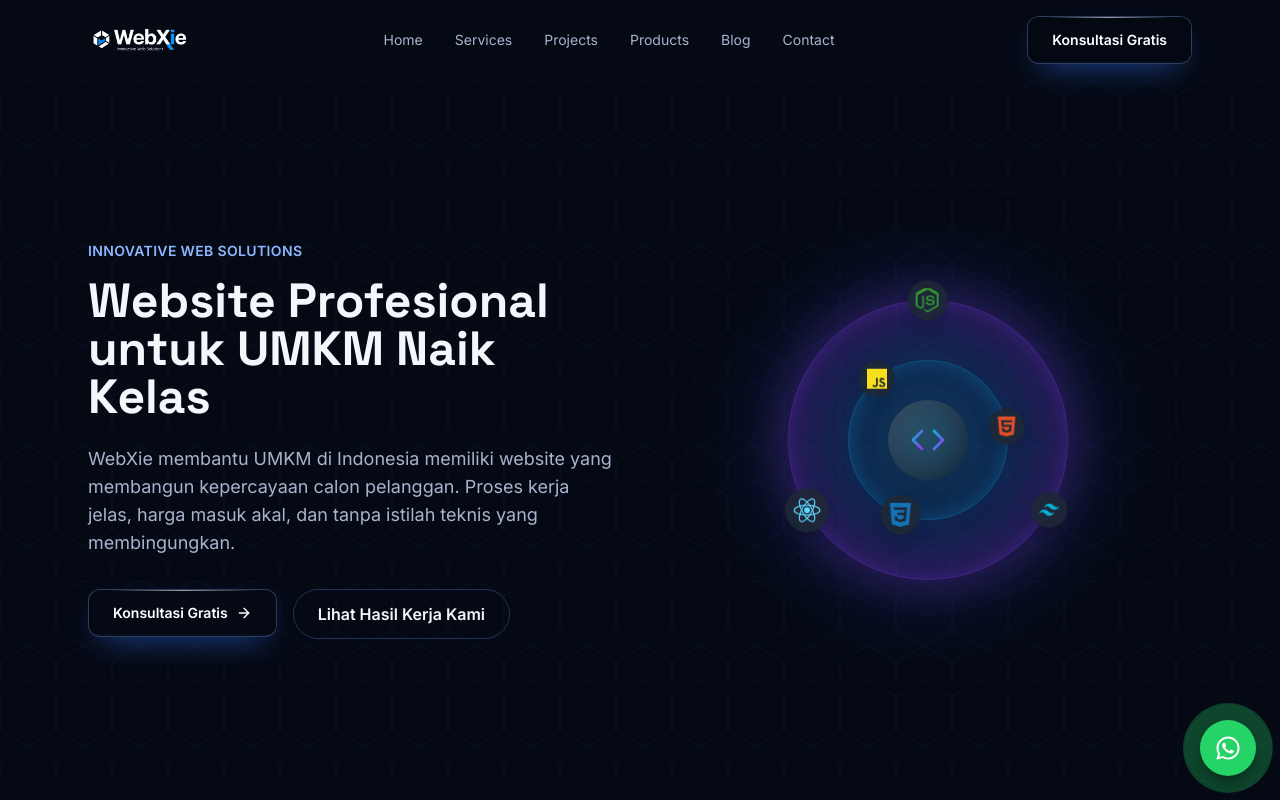
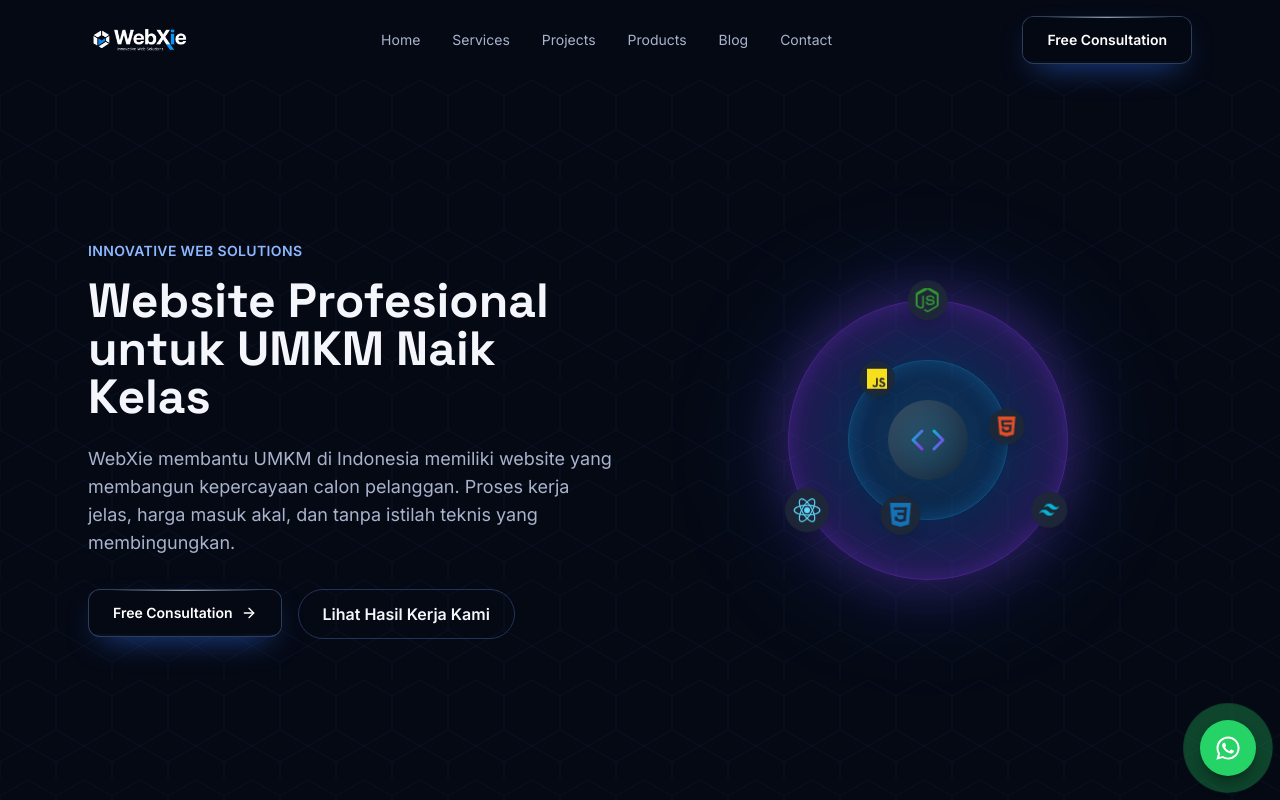
Before and after one commit to afifahhadie/WebXie, a Next.js app: page / in a window 1280 px wide. Shown: the top 800 px of the page. Built offline with nearby package versions, Linux system fonts and the light colour scheme.

Commit message:
content: update 'Konsultasi Gratis' to 'Free Consultation'

```diff
--- a/components/Navbar.tsx
+++ b/components/Navbar.tsx
@@ -56,7 +56,7 @@ export function Navbar() {
 
         <div className="hidden md:block">
           <LiquidLinkButton href="/contact" className="h-10 px-5">
-            Konsultasi Gratis
+                Free Consultation
           </LiquidLinkButton>
         </div>
 
@@ -96,7 +96,7 @@ export function Navbar() {
                 className="h-10 px-5"
                 onClick={() => setOpen(false)}
               >
-                Konsultasi Gratis
+            Free Consultation
               </LiquidLinkButton>
             </li>
           </ul>
--- a/components/home/CtaBand.tsx
+++ b/components/home/CtaBand.tsx
@@ -16,7 +16,7 @@ export function CtaBand() {
           akan membantu menemukan solusi yang paling sesuai.
         </p>
         <LiquidLinkButton href="/contact" className="mt-8">
-          Konsultasi Gratis Sekarang
+          Free Consultation Sekarang
           <ArrowRight className="size-4" aria-hidden="true" />
         </LiquidLinkButton>
       </ScrollReveal>
--- a/components/home/Hero.tsx
+++ b/components/home/Hero.tsx
@@ -66,7 +66,7 @@ export function Hero() {
           </p>
           <div ref={ctaRef} className="mt-8 flex flex-wrap gap-4">
             <LiquidLinkButton href="/contact">
-              Konsultasi Gratis
+              Free Consultation
               <ArrowRight className="size-4" aria-hidden="true" />
             </LiquidLinkButton>
             <Link
--- a/data/services.ts
+++ b/data/services.ts
@@ -16,7 +16,7 @@ export const SERVICES: Service[] = [
       "Harga final menyesuaikan jumlah halaman, kompleksitas desain, dan fitur tambahan, yang akan dibahas saat konsultasi.",
     description:
       "Website profil bisnis yang membangun kepercayaan calon pelanggan, cocok untuk UMKM yang ingin tampil profesional dan mudah ditemukan secara daring.",
-    ctaLabel: "Konsultasi Gratis",
+    ctaLabel: "Free Consultation",
   },
   {
     slug: "sistem-custom",
```
